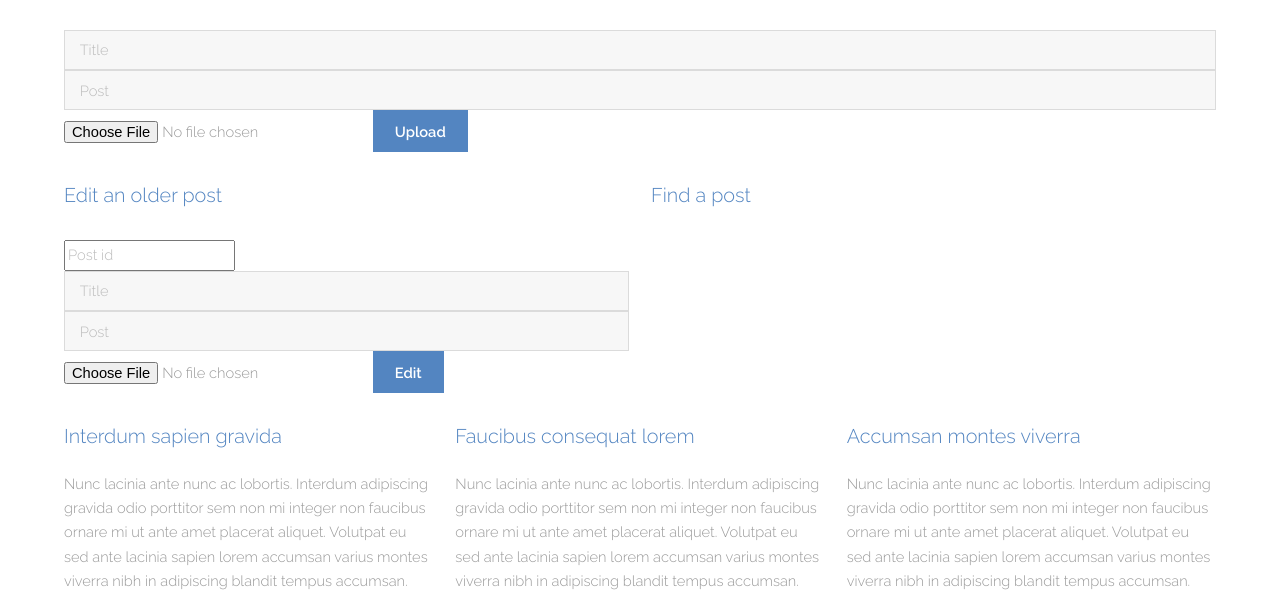
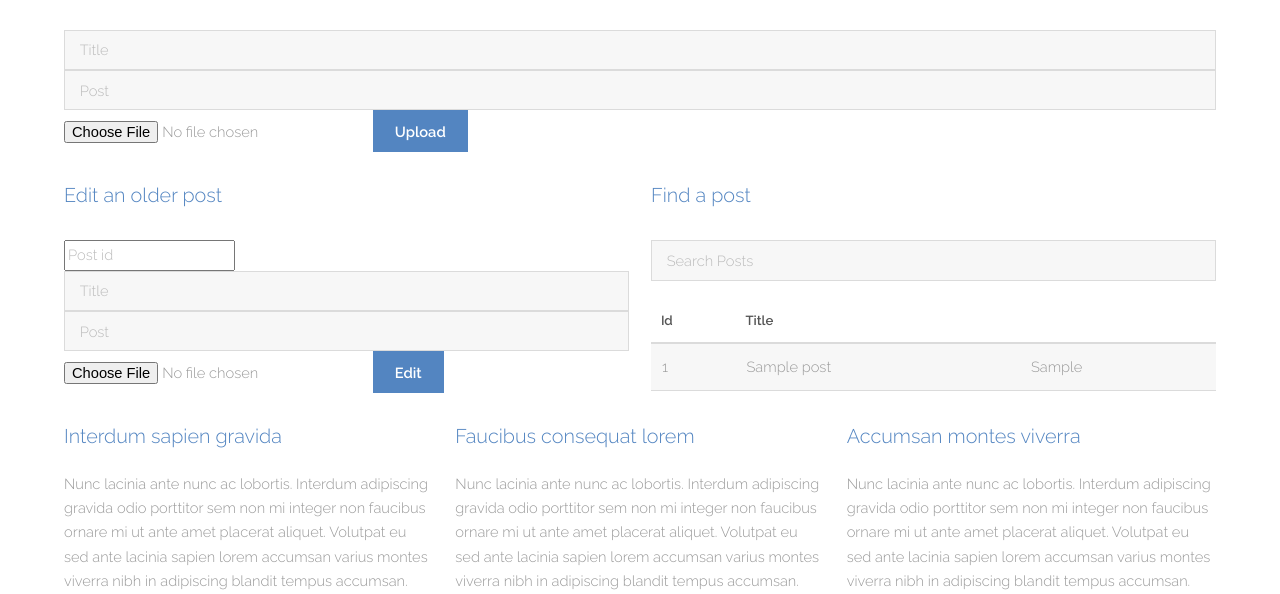
Before and after one commit to beszteri/Blog_php, a PHP site: page /editor.php in a window 1280 px wide. Shown: the part 319-913 px from the top of the page. Run offline with PHP 8.4, Linux system fonts and the light colour scheme; the visitor is signed in with stand-in values (Sample User, id 1); tables that the repository leaves empty or names only in its code hold one stand-in row (values such as "Sample post").

Commit message:
live search bug

```diff
--- a/editor.php
+++ b/editor.php
@@ -4,8 +4,10 @@ session_start();
 if (!isset( $_SESSION['loggedin']) && $_SESSION['loggedin'] == false) {
 	header("location: login.php");
 }
+require_once('includes\db.php');
 
-
+$db = new db();
+$data = $db->getAllPosts();
 ?>
 
 
@@ -20,6 +22,8 @@ if (!isset( $_SESSION['loggedin']) && $_SESSION['loggedin'] == false) {
 		<link rel="stylesheet" href="assets/css/main.css" />
 	</head>
 	<body class="subpage">
+	<script src="main.js"></script>
+
 
 		<!-- Header -->
 			<header id="header">
@@ -67,7 +71,30 @@ if (!isset( $_SESSION['loggedin']) && $_SESSION['loggedin'] == false) {
 						</div>
 						<div class="6u$ 12u$(small)">
 							<h3>Find a post</h3>
-							<p></p>
+							<p>
+							<form method="POST">
+								<input type="text" name="name" placeholder="Search Posts" onkeyup="searchPosts(this.value)">
+							</form>
+							<div class="data-wrapper">
+								<table>
+									<thead>
+										<tr>
+											<th>Id</th>
+											<th>Title</th>
+										</tr>
+									</thead>
+									<tbody class="data-table">
+										<?php foreach($data as $i) { ?>
+										<tr>
+											<td><?php echo $i['id'] ?></td>
+											<td><?php echo $i['title'] ?></td>
+											<td><?php echo $i['post'] ?></td>
+										<tr>
+										<?php } ?>
+									</tbody>
+								</table>
+							</div>
+							</p>
 						</div>
 						<!-- Break -->
 						<div class="4u 12u$(medium)">
@@ -95,5 +122,7 @@ if (!isset( $_SESSION['loggedin']) && $_SESSION['loggedin'] == false) {
 					</div>
 				</div>
 			</footer>
+
+
 	</body>
 </html>
--- a/includes/db.php
+++ b/includes/db.php
@@ -95,4 +95,12 @@ class db
 		// ['id'=>1 'username' => 'Awa', 'email'=>'a@a.com', 'password'=> 'mypass']
     }
 
+    public function findPosts($title) {
+        $sql = "SELECT * FROM posts WHERE title LIKE :title";
+        $stmt = $this->conn->prepare($sql);
+        $stmt->execute(['title' => '%' .  $title . '%']);
+        $data = $stmt->fetchAll(PDO::FETCH_ASSOC);
+        return $data;
+    }
+
 }
--- /dev/null
+++ b/main.js
@@ -0,0 +1,31 @@
+function searchPosts(name) {
+    fetch('findPosts.php', {
+        method: 'POST',
+        body: new URLSearchParams('name=' + name)
+    }).then(function(res) {
+        return res.json();
+    }).then(function (data){
+        populateTable(data);
+    }).catch(function (e) {
+        console.log(e);
+    })
+}
+
+function populateTable(data){
+    table = document.querySelector(".data-table");
+
+    table.innerHTML = "";
+
+    for(let i = 0; i < data.length; i++) {
+        const trDataContainer = document.createElement("tr");
+        table.appendChild(trDataContainer);
+
+        let newId = document.createElement("td");
+        newId.innerHTML = data[i]["id"];
+        trDataContainer.appendChild(newId);
+
+        let newName = document.createElement("td");
+        newId.innerHTML = data[i]["name"];
+        trDataContainer.appendChild(newName);
+    }
+}
```
Also changed, not shown: findPosts.php (added, +8 -0 lines).
